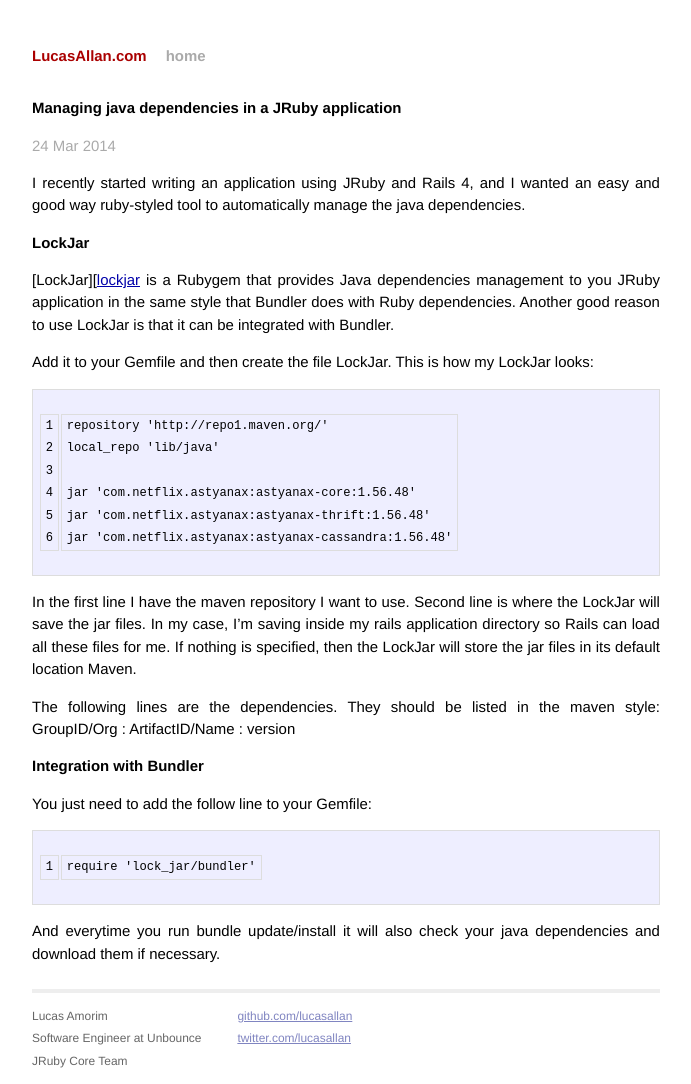
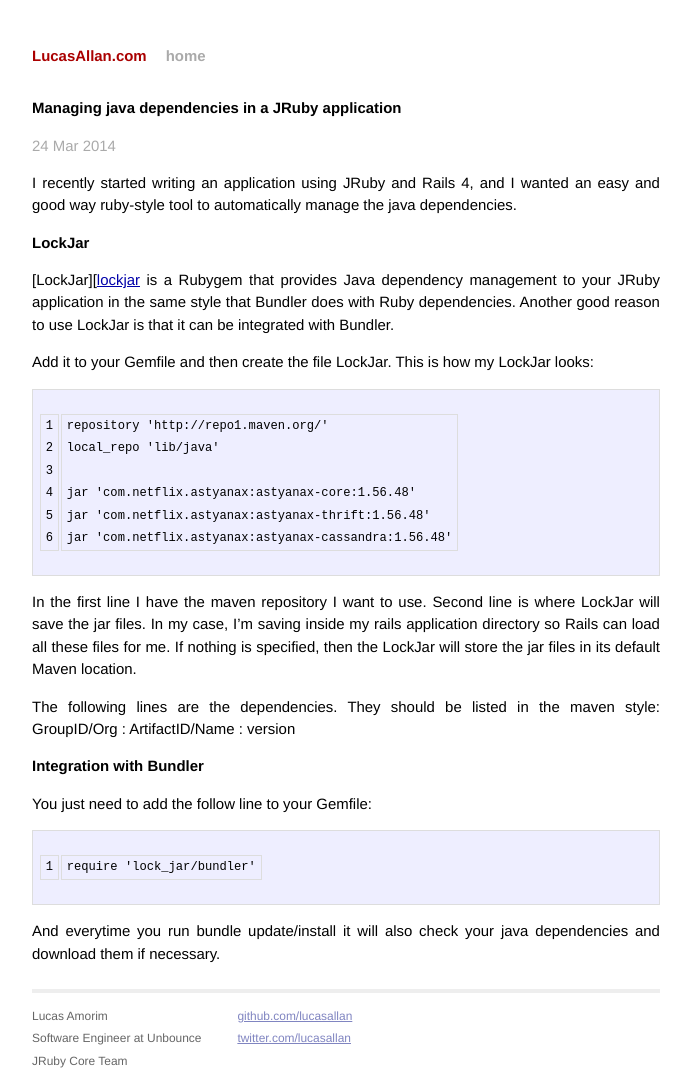
Before and after one commit to lucasallan/sh286.github.io, a Jekyll site: the page built from _posts/2014-03-24-managing-java-dependencies-in-a-jruby-application.markdown, in a window 1280 px wide. Shown: the whole page, without its empty margins (294-985 px from the left). Built offline with Jekyll 4.4.1, drawn with Linux system fonts in a browser that asks for light colours; Markdown is read by kramdown in place of the engine named in the settings.

Commit message:
Fixing typos. Thanks @GrooveStomp

````diff
--- a/_posts/2014-03-24-managing-java-dependencies-in-a-jruby-application.markdown
+++ b/_posts/2014-03-24-managing-java-dependencies-in-a-jruby-application.markdown
@@ -4,12 +4,12 @@
 date:   2014-03-24 16:49:00
 ---
 
-I recently started writing an application using JRuby and Rails 4, and I wanted an easy and good way ruby-styled tool to automatically manage the java dependencies.
+I recently started writing an application using JRuby and Rails 4, and I wanted an easy and good way ruby-style tool to automatically manage the java dependencies.
 
 
 ### LockJar
 
-[LockJar][[lockjar] is a Rubygem that provides Java dependencies management to you JRuby application in the same style that Bundler does with Ruby dependencies.
+[LockJar][[lockjar] is a Rubygem that provides Java dependency management to your JRuby application in the same style that Bundler does with Ruby dependencies.
 Another good reason to use LockJar is that it can be integrated with Bundler.
 
 Add it to your Gemfile and then create the file LockJar. This is how my LockJar looks:
@@ -24,7 +24,8 @@
 ```
 
 In the first line I have the maven repository I want to use.
-Second line is where the LockJar will save the jar files. In my case, I'm saving inside my rails application directory so Rails can load all these files for me. If nothing is specified, then the LockJar will store the jar files in its default location Maven.
+Second line is where LockJar will save the jar files. In my case, I'm saving inside my rails application directory so Rails can load all these files for me.
+If nothing is specified, then the LockJar will store the jar files in its default Maven location.
 
 The following lines are the dependencies. They should be listed in the maven style: GroupID/Org : ArtifactID/Name : version
 
````
